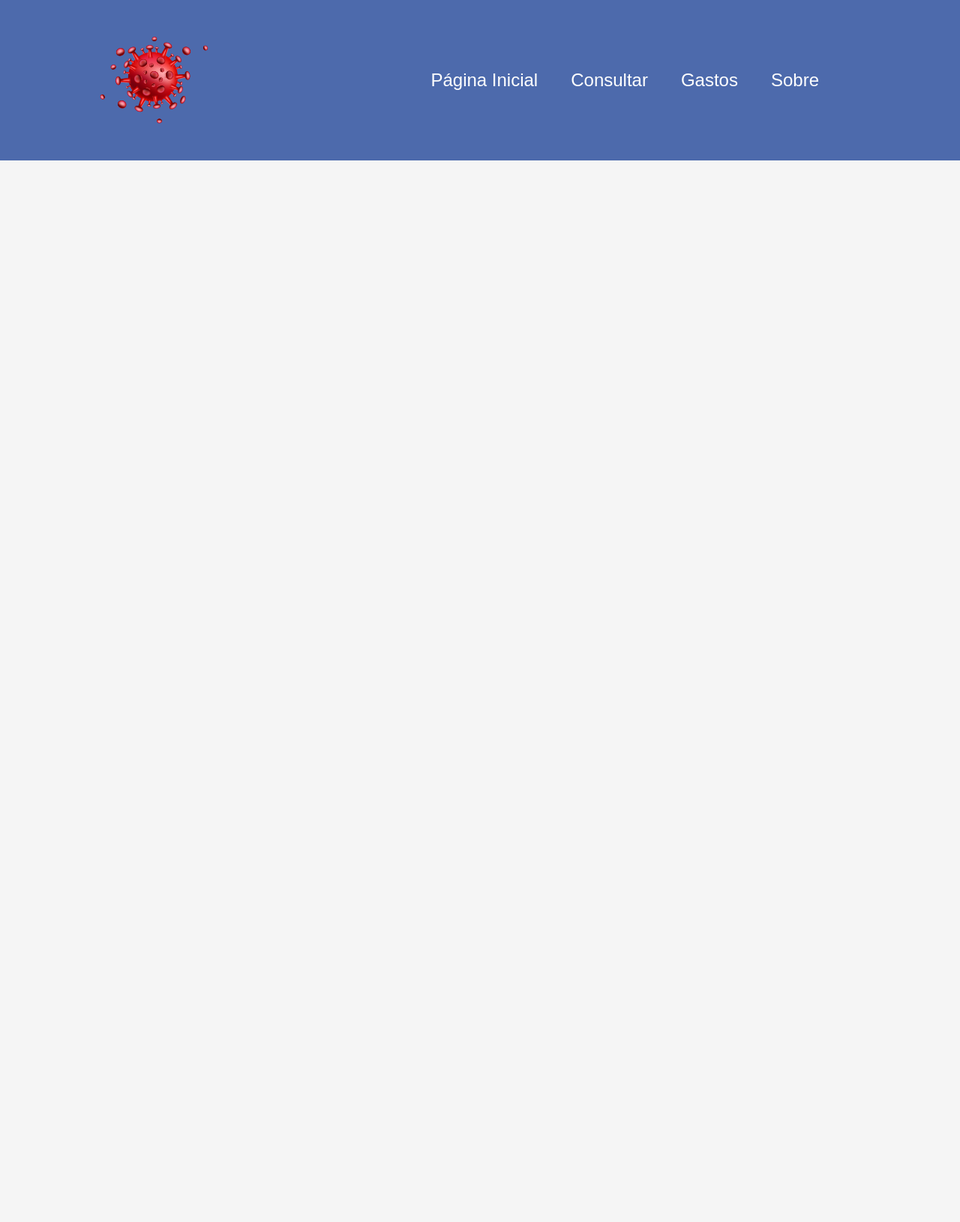
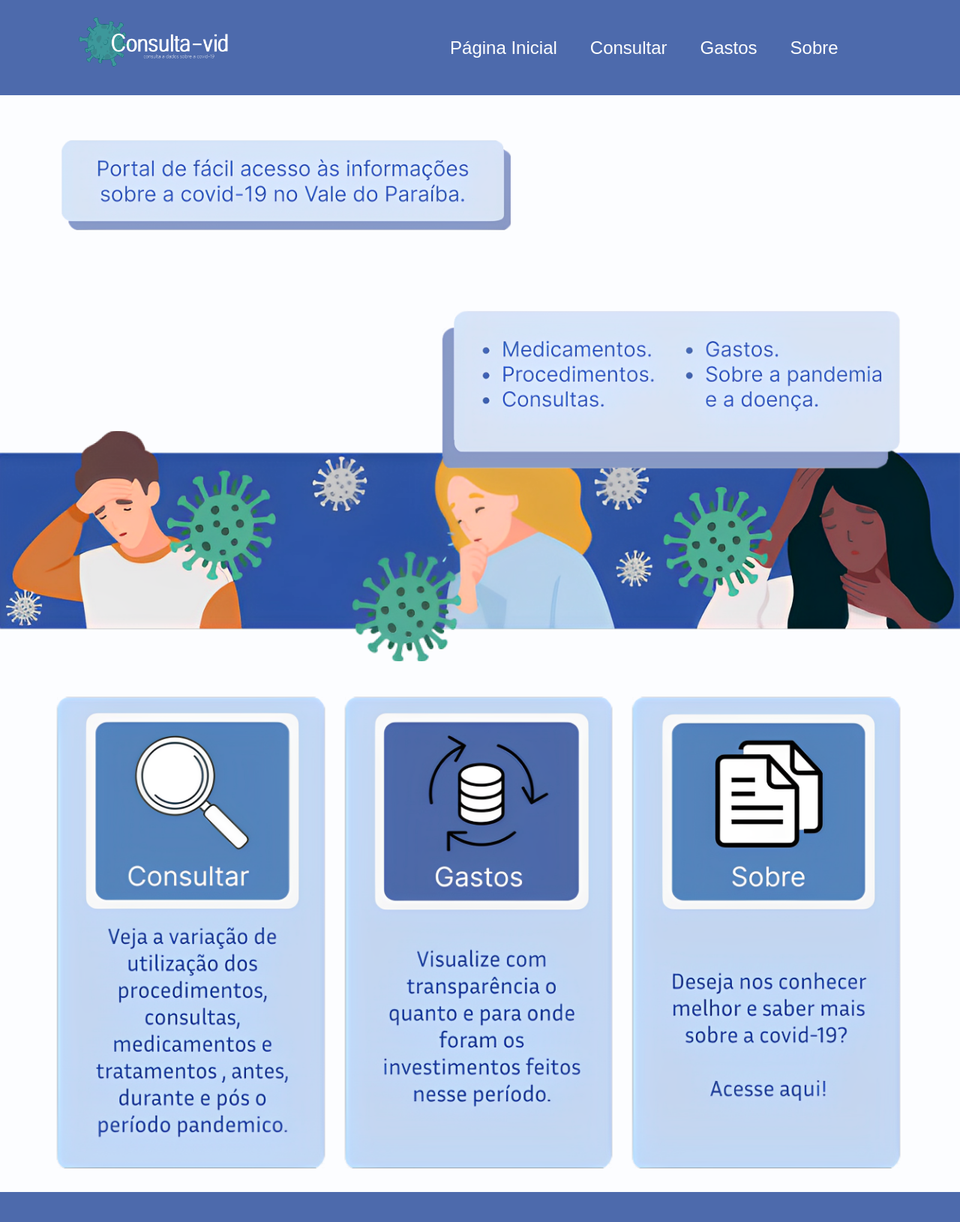
Before and after one commit to APIEquipe/EquipeTechEmpireAPI, a Flask app: page / in a window 1280 px wide. Shown: the whole page at 75% size. Before the commit the page ends 214 px from the top, so only its background shows below. Run offline with Flask 3, Linux system fonts and the light colour scheme.

Commit message:
Adição do conteúdo das páginas index(home/página inicial), sobre e covid(página de informações sobre a covid-19). Modificação do styles.css para personalização das páginas. Adição das imagens que estão sendo usadas nas páginas.

```diff
--- a/FrontEnd/static/css/styles.css
+++ b/FrontEnd/static/css/styles.css
@@ -2,7 +2,7 @@ body {
     box-sizing: border-box;
     padding: 0;
     margin: 0;
-    background-color:#F5F5F5;
+    background-color:#FCFDFF;
 }
 
 li, a{
@@ -17,13 +17,14 @@ header{
     display: flex;
     justify-content: space-between;
     align-items: center;
-    padding: 30px 10%;
+    padding: 2px 8%;
     background-color: #4D6AAC;
 }
 
 .logo{
     cursor: pointer;
-    width: 15%;
+    width: 20%;
+    align-items: flex-start;
 }
 
 nav, ul, li{
@@ -31,3 +32,63 @@ nav, ul, li{
     display: inline-block;
     padding: 10px 20px
 }
+
+.container img {
+    align-items: center;
+    margin-top: 35%;
+    width: 100%;
+    height: 100%;
+}
+.info{
+    max-width:1000px;
+    max-height:200px;
+    width: 50%;
+    height: 50%;
+    margin-block: 2%;
+}
+
+footer{
+    display: flex;
+    justify-content: space-between;
+    align-items: center;
+    padding: 20px 8%;
+    background-color: #4D6AAC;
+}
+
+.coluna{
+    float: left;
+    width: 33.3%;
+  }
+  .row::after {
+    content: "";
+    clear: both;
+    display: table;
+  }
+
+  h1 {
+    max-width: 90%;
+    margin: 0 auto;
+    padding-top: 25px;
+}
+
+.block {
+    height: 1250px;
+    width: 1000px;
+   }
+
+
+.space {
+    height: 700px;
+    width: 500px;
+   }
+
+.space2 {
+    height: 350px;
+    width: 200px;
+   }
+
+   h2 {
+    max-width: 80%;
+    margin: 0 auto;
+    padding-top: 25px;
+}
--- a/FrontEnd/templates/base.html
+++ b/FrontEnd/templates/base.html
@@ -12,7 +12,7 @@
 </head>
 {% block background %}{% endblock %}
     <header>
-      <img class="logo" src="../static/img/TesteLogo.png" alt="logo">
+      <img class="logo" src="../static/img/logo.png" alt="logo">
       <nav>
         <ul>
           <li><a href="/">Página Inicial</a></li>
--- a/FrontEnd/templates/index.html
+++ b/FrontEnd/templates/index.html
@@ -7,10 +7,27 @@
 {% block conteudo %}
 
 
+
 <div class="Main">
+    <img src="../static/img/img1.png" style="left: 5%; top: 10%; position: absolute; width: 50%;"alt="boasvindas">
+    <img src="../static/img/img2.png" style="right: 5%; top: 45%; position: absolute; width: 50%;"alt="introducao">
+
+    <div class="container">
+        <img src="../static/img/CovidDesenho.png" />
+    </div>
+
+<h1>
+
+    <div class="row">
+        <div class="coluna"><a href='/consultar'><img src="../static/img/consulta.png" alt="consulta" style="width:100%"></div></a>
+        <div class="coluna"><a href='/gastos'><img src="../static/img/gastos.png" alt="gastos" style="width:100%"></div></a>
+        <div class="coluna"><a href='/sobre'><img src="../static/img/sobre.png" alt="" style="width:100%"></div></a>
 
 
-</div>
+
+    </h1>
+
+</body>
 {% endblock %}
 
 </html>
```
Also changed, not shown: FrontEnd/templates/covid.html (added, +25 -0 lines), FrontEnd/templates/sobre.html (+6 -1 lines), FrontEnd/static/img/CovidDesenho.png, FrontEnd/static/img/acesseinformação.png (added), FrontEnd/static/img/comoseprevinir.png (added), FrontEnd/static/img/consulta.png (added), FrontEnd/static/img/gastos.png (added), FrontEnd/static/img/img1.png (added), FrontEnd/static/img/img2.png (added), FrontEnd/static/img/logo.png (added), FrontEnd/static/img/sobre.png (added), 3 other files.
